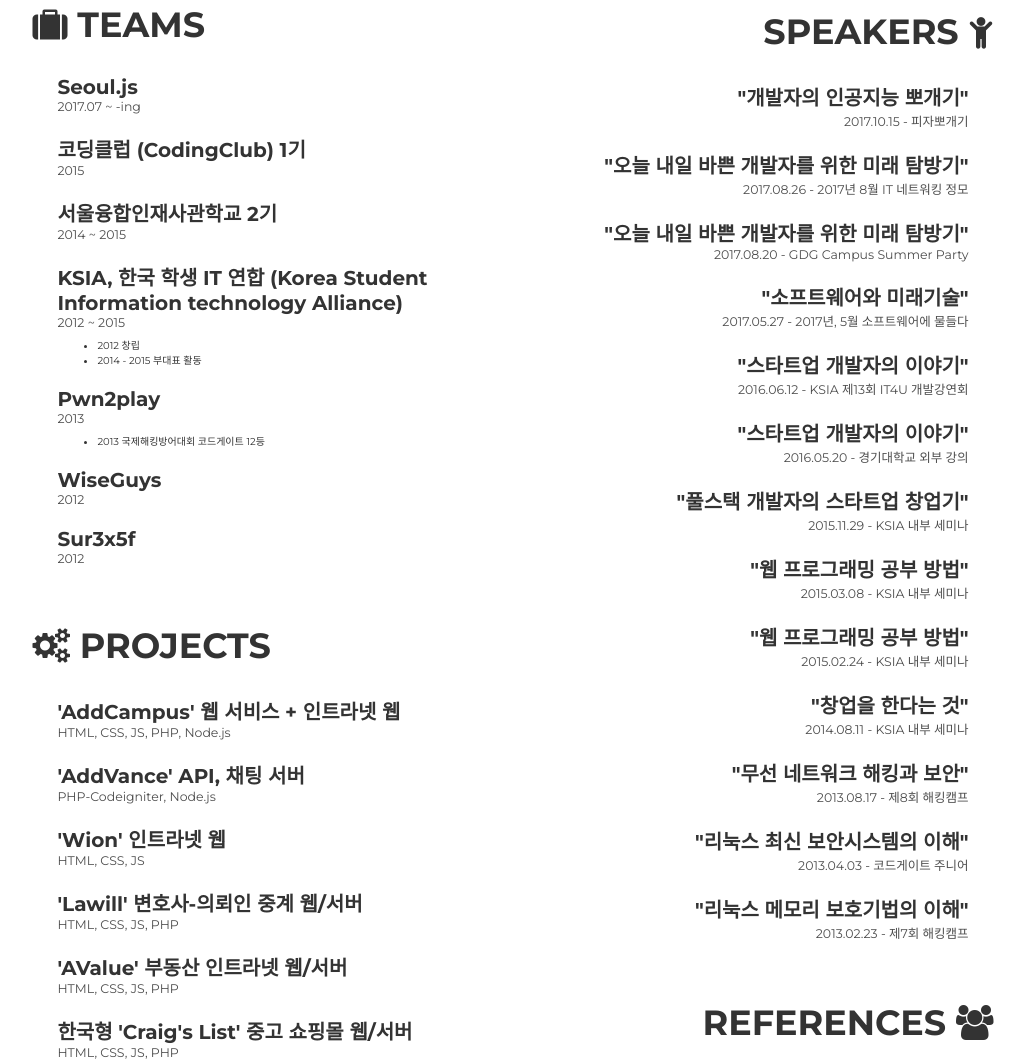
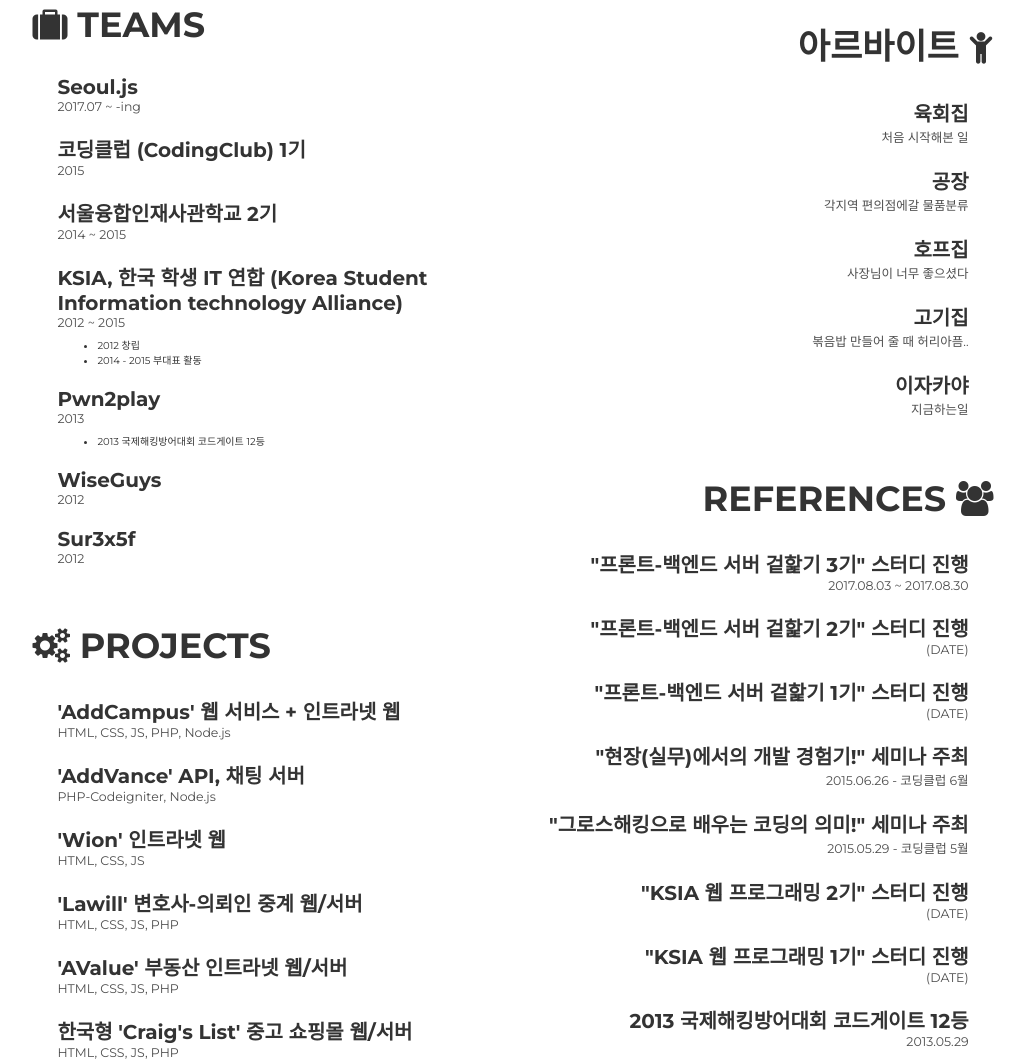
Before and after one commit to giryboi/giryboi.github.io, a plain HTML site: page index.html in a window 1280 px wide. Shown: the part 904-1967 px from the top of the page, without its empty margins (127-1152 px from the left). Drawn offline with Linux system fonts and the light colour scheme.

Commit message:
Update index.html

```diff
--- a/index.html
+++ b/index.html
@@ -143,7 +143,7 @@
     </div>
     <div id="right">
         <div id="work">
-            <h2>School <i class="fa fa-graduation-cap right" aria-hidden="true"></i></h2>
+            <h2>학교 <i class="fa fa-graduation-cap right" aria-hidden="true"></i></h2>
             <div>
                 <h3>남서울대학교</h3>
                 <h4>2012 ~ -ing</h4>
@@ -160,34 +160,18 @@
             <br/>
         </div>
         <div id="volunteer">
-            <h2>SPEAKERS <i class="fa fa-child right" aria-hidden="true"></i></h2>
+            <h2>아르바이트 <i class="fa fa-child right" aria-hidden="true"></i></h2>
             <div>
-                <h3>"개발자의 인공지능 뽀개기"</h3>
-                <h4>2017.10.15 - 피자뽀개기</h4>
-                <h3>"오늘 내일 바쁜 개발자를 위한 미래 탐방기"</h3>
-                <h4>2017.08.26 - 2017년 8월 IT 네트워킹 정모</h4>
-                <h3>"오늘 내일 바쁜 개발자를 위한 미래 탐방기"</h3>
-                <h4>2017.08.20 - GDG Campus Summer Party</h4>
-                <h3>"소프트웨어와 미래기술"</h3>
-                <h4>2017.05.27 - 2017년, 5월 소프트웨어에 물들다</h4>
-                <h3>"스타트업 개발자의 이야기"</h3>
-                <h4>2016.06.12 - KSIA 제13회 IT4U 개발강연회</h4>
-                <h3>"스타트업 개발자의 이야기"</h3>
-                <h4>2016.05.20 - 경기대학교 외부 강의</h4>
-                <h3>"풀스택 개발자의 스타트업 창업기"</h3>
-                <h4>2015.11.29 - KSIA 내부 세미나</h4>
-                <h3>"웹 프로그래밍 공부 방법"</h3>
-                <h4>2015.03.08 - KSIA 내부 세미나</h4>
-                <h3>"웹 프로그래밍 공부 방법"</h3>
-                <h4>2015.02.24 - KSIA 내부 세미나</h4>
-                <h3>"창업을 한다는 것"</h3>
-                <h4>2014.08.11 - KSIA 내부 세미나</h4>
-                <h3>"무선 네트워크 해킹과 보안"</h3>
-                <h4>2013.08.17 - 제8회 해킹캠프</h4>
-                <h3>"리눅스 최신 보안시스템의 이해"</h3>
-                <h4>2013.04.03 - 코드게이트 주니어</h4>
-                <h3>"리눅스 메모리 보호기법의 이해"</h3>
-                <h4>2013.02.23 - 제7회 해킹캠프</h4>
+                <h3>육회집</h3>
+                <h4>처음 시작해본 일</h4>
+                <h3>공장</h3>
+                <h4>각지역 편의점에갈 물품분류</h4>
+                <h3>호프집</h3>
+                <h4>사장님이 너무 좋으셨다</h4>
+                <h3>고기집</h3>
+                <h4>볶음밥 만들어 줄 때 허리아픔..</h4>
+                <h3>이자카야</h3>
+                <h4>지금하는일</h4>
             </div>
             <br/>
         </div>
```
